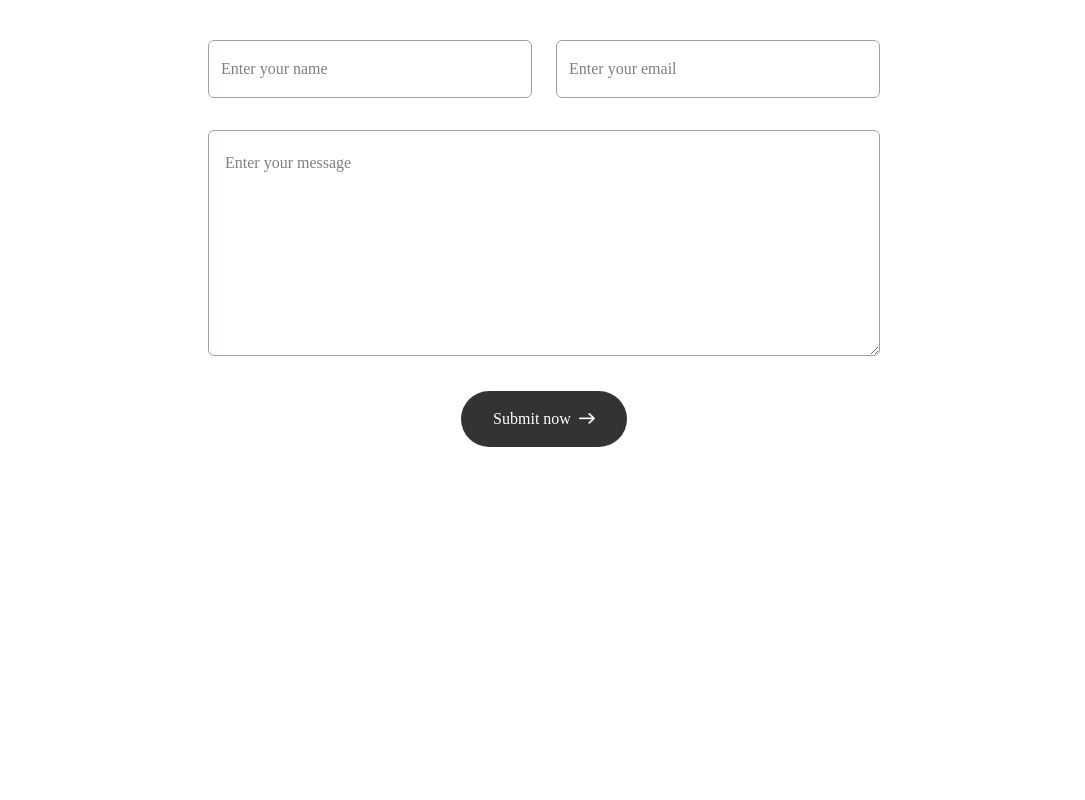
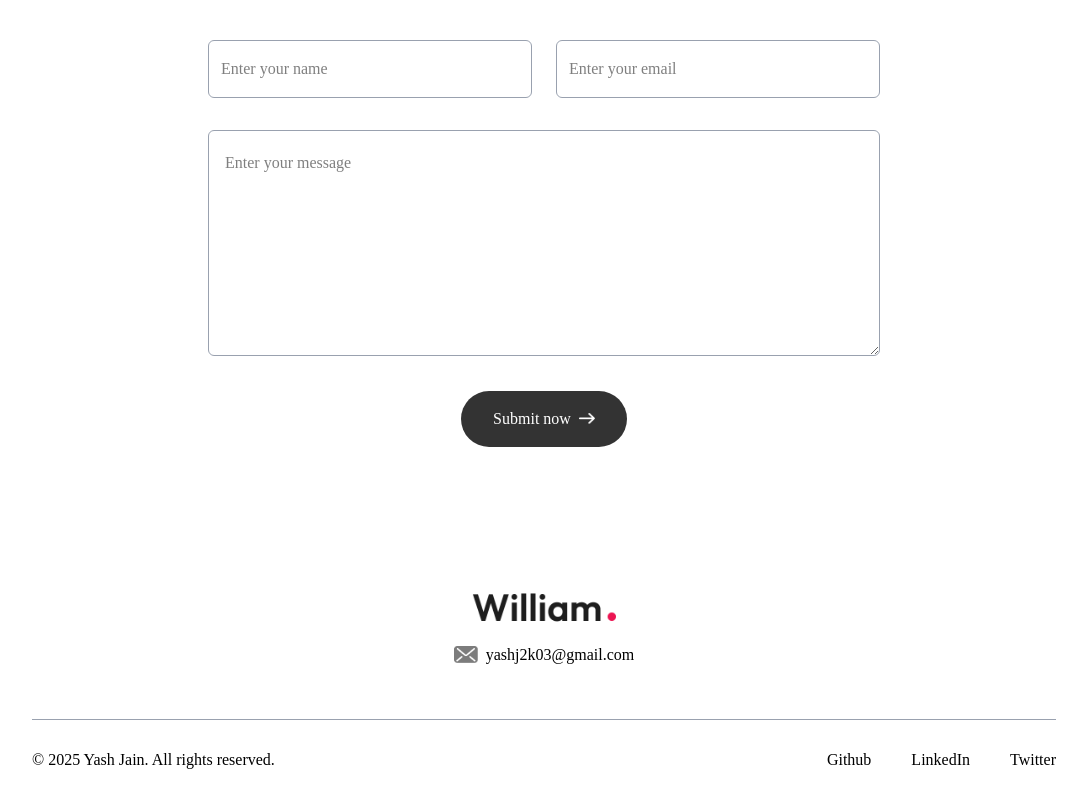
Before and after one commit to yashj29/Portfolio, a Next.js app: page / in a window 1280 px wide. Shown: the part 3179-3979 px from the top of the page, without its empty margins (96-1181 px from the left). Before the commit the page ends 3682 px from the top, so only its background shows below. Built offline with nearby package versions, Linux system fonts and the light colour scheme; a web font is replaced by a local one.

Commit message:
Footer completed

```diff
--- a/app/page.js
+++ b/app/page.js
@@ -1,6 +1,7 @@
 'use client'
 import About from "@/components/About";
 import Contact from "@/components/Contact";
+import Footer from "@/components/Footer";
 import Header from "@/components/Header";
 import Navbar from "@/components/Navbar";
 import Services from "@/components/Services";
@@ -15,6 +16,7 @@ export default function Home() {
     <Services />
     <Work />
     <Contact />
+    <Footer />
     </>
   );
 }
--- /dev/null
+++ b/components/Footer.jsx
@@ -0,0 +1,28 @@
+import { assets } from '@/assests/assets'
+import Image from 'next/image'
+import React from 'react'
+
+const Footer = () => {
+  return (
+    <div className='mt-20'>
+      <div className='text-center'>
+        <Image src={assets.logo} alt='' className='w-36 mx-auto mb-2'/>
+        <div className='w-max flex items-center gap-2 mx-auto'>
+            <Image src={assets.mail_icon} alt='' className='w-6'/>
+            yashj2k03@gmail.com
+        </div>
+      </div>
+
+      <div className='text-center sm:flex items-center justify-between border-t border-gray-400 mx-[10%] mt-12 py-6'>
+        <p>{`\u00A9`} 2025 Yash Jain. All rights reserved.</p>
+        <ul className='flex items-center gap-10 justify-center mt-4 sm:mt-0'>
+            <li><a target='_blank' href="https://github.com/yashj29">Github</a></li>
+            <li><a target='_blank' href="https://www.linkedin.com/in/yashj29/">LinkedIn</a></li>
+            <li><a target='_blank' href="https://x.com/Yash_Jn29">Twitter</a></li>
+        </ul>
+      </div>
+    </div>
+  )
+}
+
+export default Footer
```
Also changed, not shown: app/globals.css (line endings or trailing spaces), assests/logo1.png (added).
